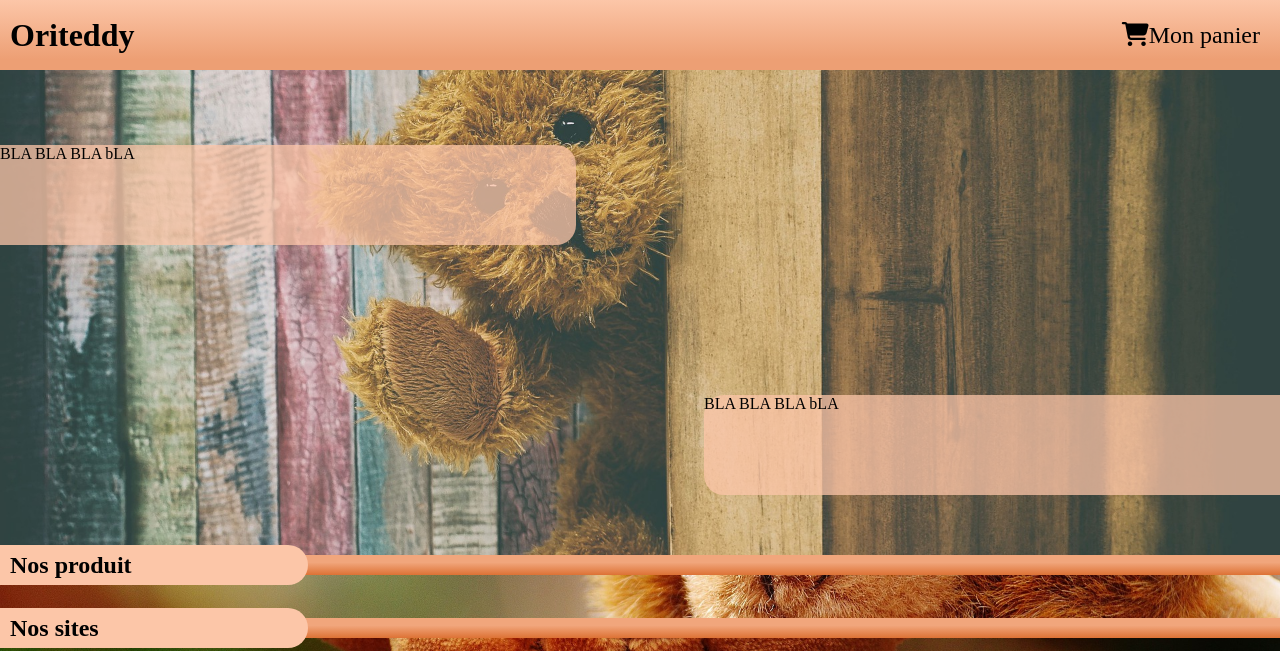
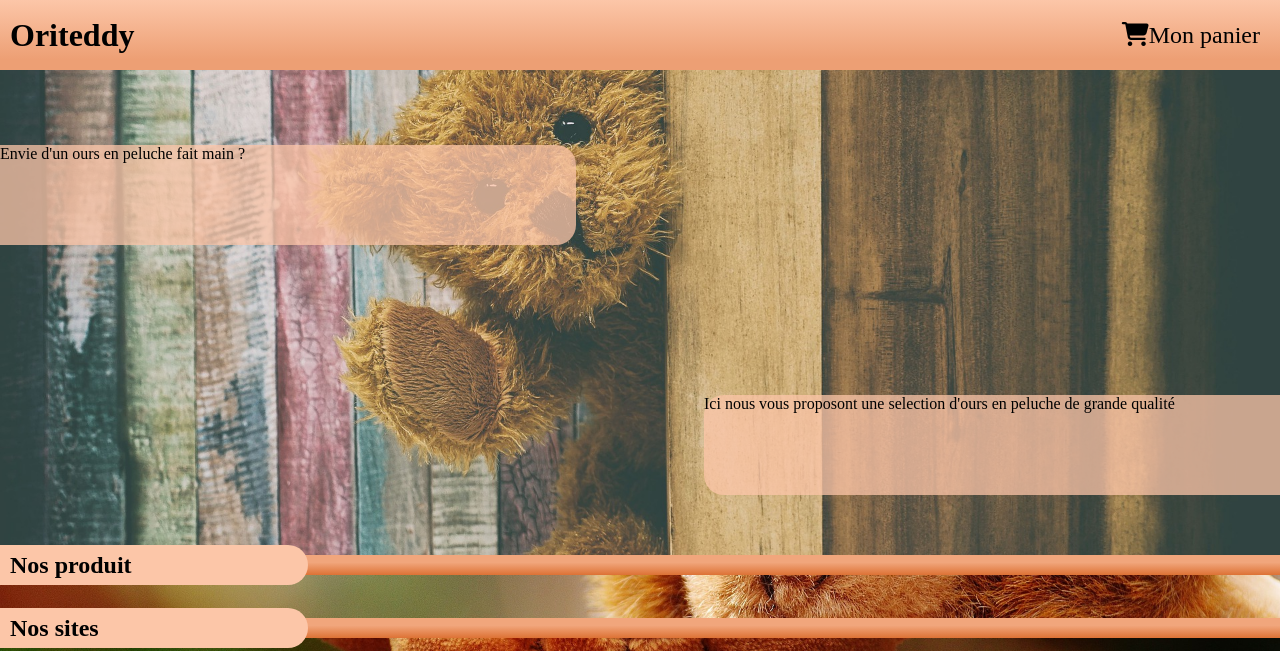
Before and after one commit to Noxatris/VincentBourjat_P5_100721, a website: page index.html in a window 1280 px wide. Shown: the top 651 px of the page. Drawn offline with Linux system fonts and the light colour scheme; no server answers.

Commit message:
Finalisation js et html

```diff
--- a/frontend/js/confirmation.js
+++ b/frontend/js/confirmation.js
@@ -1,9 +1,10 @@
 let commande = JSON.parse(localStorage.getItem("commande"));
 let idCommande = commande["orderId"];
 
-//localStorage.clear();
+localStorage.clear();
 prixFinal();
 
+// Affiche le prix total
 function prixFinal(){
     let prixTotal = 0;
     let listeProduit = commande["products"];
@@ -17,4 +18,5 @@ function prixFinal(){
 
 console.log(commande);
 
+// Affiche l'Id de commande
 document.getElementById("orderId").innerText = idCommande;
--- a/frontend/js/index.js
+++ b/frontend/js/index.js
@@ -74,7 +74,3 @@ function creationProduit(value){
     let conteneurProduit = document.getElementsByClassName("listeProduit");
     conteneurProduit[0].appendChild(tabProduit[0]);
 }
-
-document.getElementById("clear_panier").addEventListener("click", function(e){
-    localStorage.clear();
-});
--- a/frontend/js/produit.js
+++ b/frontend/js/produit.js
@@ -15,6 +15,7 @@ class ProduitPanier{
     }
 };
 
+// Fonction récupérant l'id du produit dans l'URL
 function searchId(){
     let id = window.location.search.slice(1);
     return id;
--- a/index.html
+++ b/index.html
@@ -19,8 +19,8 @@
     </header>
 
     <section class="conteneur_presentation">
-        <div class="description" id="description1">BLA BLA BLA bLA </div>
-        <div class="description" id="description2">BLA BLA BLA bLA</div>
+        <div class="description" id="description1">Envie d'un ours en peluche fait main ?</div>
+        <div class="description" id="description2">Ici nous vous proposont une selection d'ours en peluche de grande qualité</div>
     </section>
 
     <section class="conteneur_produit">
```
Also changed, not shown: frontend/js/panier.js (+9 -11 lines).
